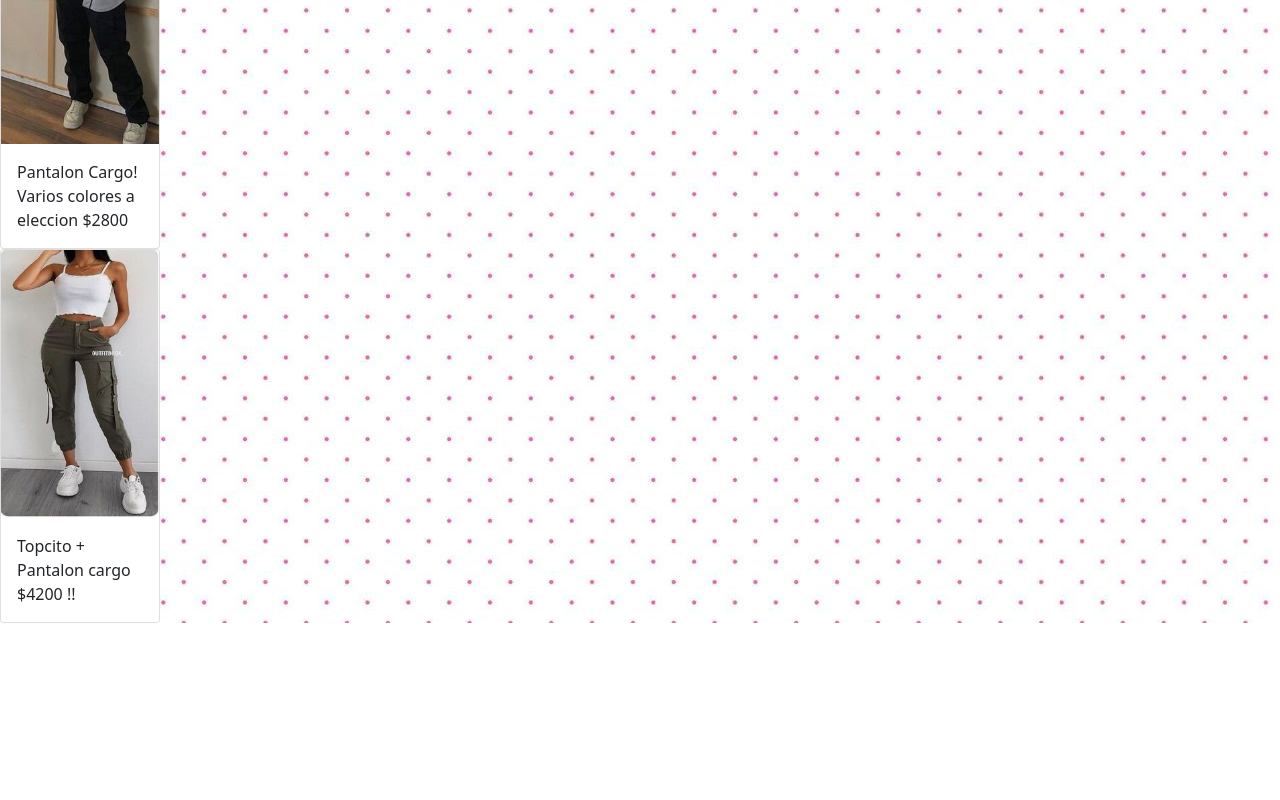
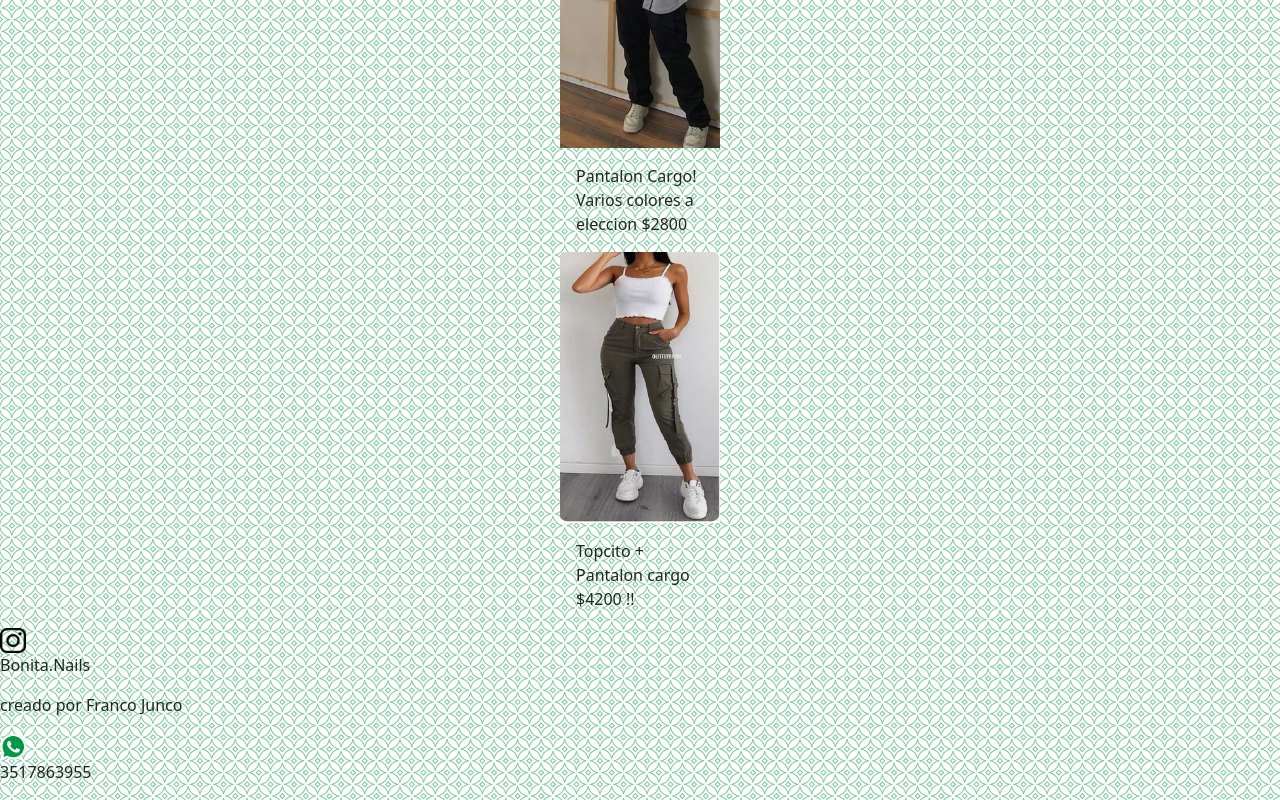
Before and after one commit to FrancoJunco/Mi-proyectito, a plain HTML site: page secciones/productos.html in a window 1280 px wide. Shown: the part 745-1545 px from the top of the page. Before the commit the page ends 1368 px from the top, so only its background shows below. Drawn offline with nearby package versions, Linux system fonts and the light colour scheme.

Commit message:
nuevo commit estruturado

```diff
--- a/estilo.css/style.css
+++ b/estilo.css/style.css
@@ -158,12 +158,14 @@ aside {
 .imglogo {
   height: 10%;
   width: 10%;
+
 }/*# sourceMappingURL=style.css.map */
 
 .cartas{
   margin-left: auto;
   margin-right: auto;
-
+  height: 1fr;
+  width: 1fr;
 }
 
 .instagram{
@@ -175,4 +177,11 @@ aside {
   height: 2%;
   width: 2%;
 
+
 }
+
+.papa{
+  height: 30%;
+  width: 30%;
+
+}
--- a/secciones/productos.html
+++ b/secciones/productos.html
@@ -6,17 +6,17 @@
     <meta name="viewport" content="width=device-width, initial-scale=1.0">
     <link href="https://cdn.jsdelivr.net/npm/bootstrap@5.1.3/dist/css/bootstrap.min.css" rel="stylesheet" integrity="sha384-1BmE4kWBq78iYhFldvKuhfTAU6auU8tT94WrHftjDbrCEXSU1oBoqyl2QvZ6jIW3" crossorigin="anonymous">
     <link rel="stylesheet" href="../estilo.css/style.css">
-    <title>Document</title>
+    <title>Productos</title>
     <style>
       body{
-          background:  url(../img/fonditopuntos.jpg);
+          background:  url(../img/more-leaves.png);
       }
 
   </style>
 </head>
 <body>
-
-    <nav class="navbar navbar-expand-lg navbar-light bg-info">
+  <header>
+    <nav class="navbar navbar-expand-lg navbar-light ">
       <img src="../img/logolocal2.png" alt="" class="imglogo">
       <div class="container-fluid">
         <a class="navbar-brand" href="../index.html">Home</a>
@@ -33,9 +33,13 @@
         </div>
       </div>
     </nav>
+        </header>
 
+  <main>
 
+      <section>
 
+          <div>
             <h1>PRODUCTOS</h1>
 
             <h2>Talles</h2>
@@ -47,7 +51,12 @@
                 <option value="S">S</option>
             </select>
 
-    <div class="card border text-center" style="width: 10rem;" >
+          </div>
+
+      </section>
+
+      <section>
+        <div class="cartas" style="width: 10rem;" >
           <img src="../img/ropaproduc1.jpg" class="card-img-top" alt="...">
           <div class="card-body">
             <p class="card-text"> Jeancito negro espectacular calse!
@@ -55,14 +64,14 @@
           </div>
         </div>
 
-    <div class="card" style="width: 10rem;">
+        <div class="cartas" style="width: 10rem;">
           <img src="../img/ropaproduc2.jpg" class="card-img-top" alt="...">
           <div class="card-body">
             <p class="card-text">Pantalon Cargo! Varios colores a eleccion $2800</p>
           </div>
         </div>
 
-    <div class="card" style="width: 10rem;">
+        <div class="cartas" style="width: 10rem;">
           <img src="../img/ropaproduc3.jpg" class="card-img-top" alt="...">
           <div class="card-body">
             <p class="card-text">Topcito + Pantalon cargo $4200 !!</p>
@@ -70,19 +79,31 @@
         </div>
 
 
+      </section>
 
 
-
-
-
-
-
-
+  </main>
 
   <footer>
 
+    <div>
+          <img src="../img/87390.png" class="instagram" alt="">
+          <p>Bonita.Nails</p>
+    </div>
+
+    <div>
+
+        <p>creado por Franco Junco</p>
+
+    </div>
+
+    <div>
+     <img src="../img/Logo-whatsapp.png" class="whatsapp" alt="">
+     <p>3517863955</p>
+    </div>
 
 </footer>
+
 
 
 
```
Also changed, not shown: secciones/nosotros.html (+38 -7 lines), secciones/novedades.html (+37 -6 lines). Lines whose indentation alone changed are shown as unchanged.
